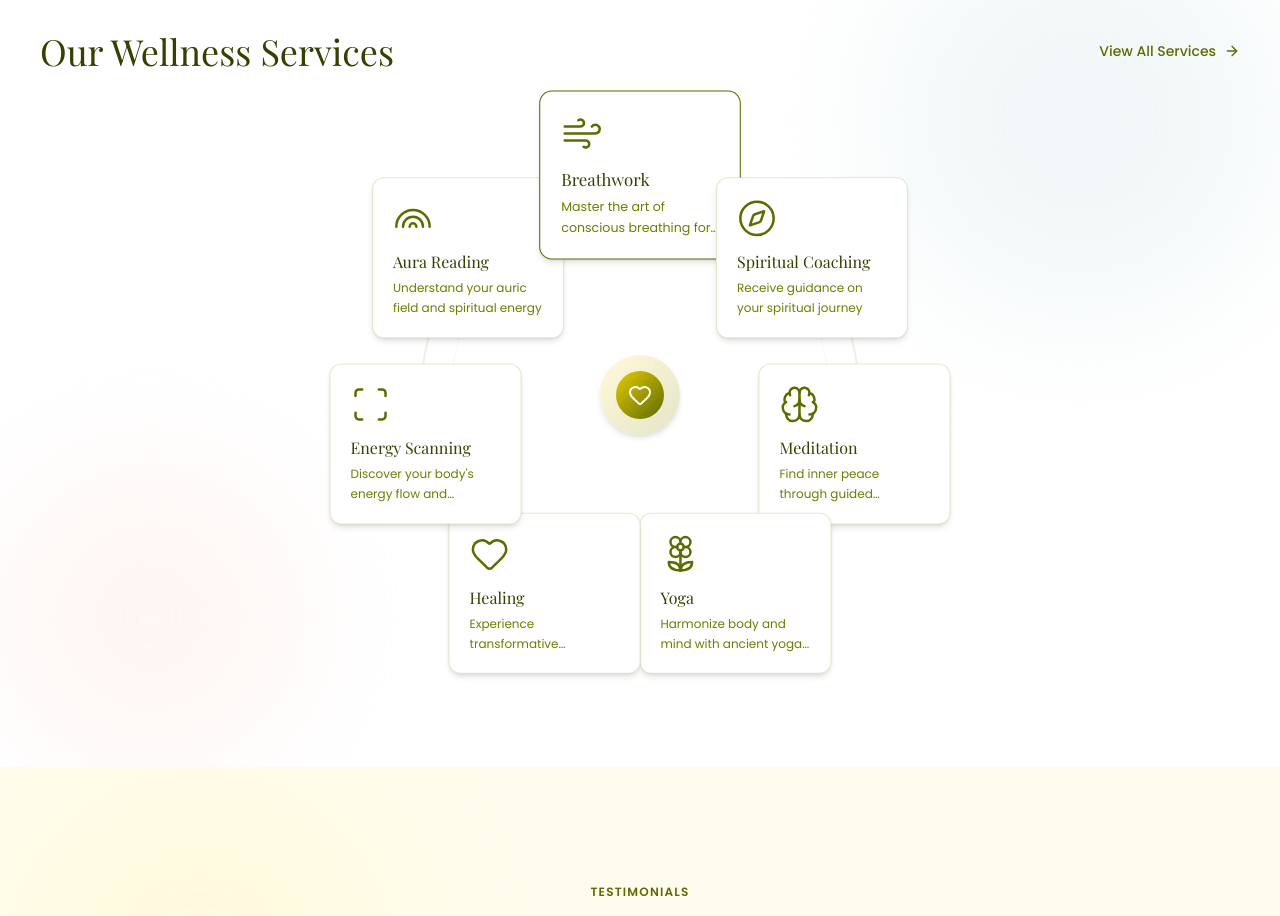
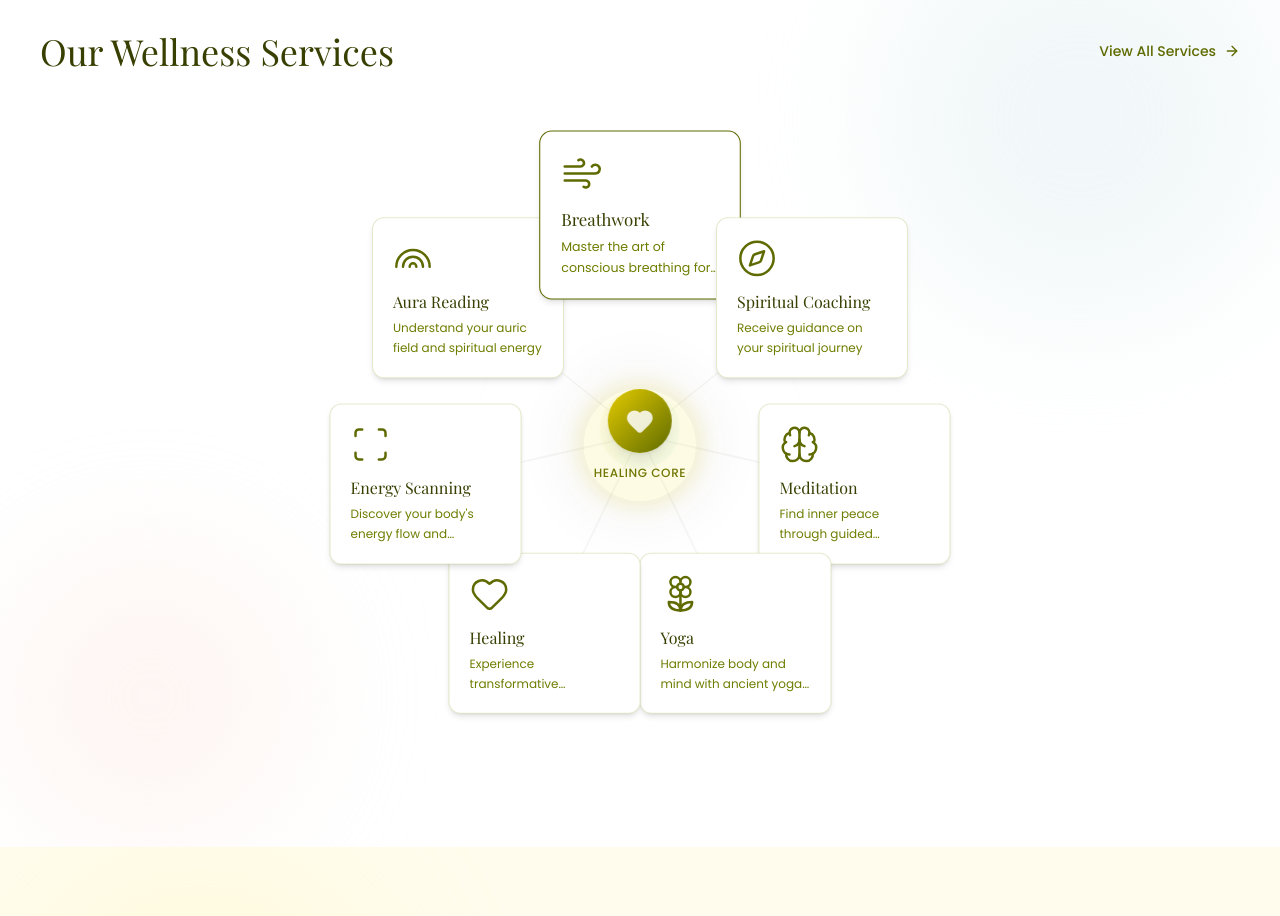
Before and after one commit to gyanamchoudhary/harshollash, a React (Vite) app in the folder app/: page / in a window 1280 px wide. Shown: the part 2380-3296 px from the top of the page. Built offline with nearby package versions, Linux system fonts and the light colour scheme; a web font is replaced by a local one.

Commit message:
feat: chakra-style services orbit with breathing heart and SVG spokes

```diff
--- a/app/src/index.css
+++ b/app/src/index.css
@@ -80,3 +80,44 @@
 .animate-marquee:hover {
   animation-play-state: paused;
 }
+
+@keyframes breathe {
+  0%, 100% {
+    transform: scale(1);
+    opacity: 0.85;
+  }
+  50% {
+    transform: scale(1.18);
+    opacity: 1;
+  }
+}
+
+@keyframes glow-pulse {
+  0%, 100% {
+    box-shadow: 0 0 20px 8px rgba(229, 204, 0, 0.15), 0 0 60px 20px rgba(56, 63, 0, 0.05);
+  }
+  50% {
+    box-shadow: 0 0 40px 16px rgba(229, 204, 0, 0.3), 0 0 100px 40px rgba(56, 63, 0, 0.1);
+  }
+}
+
+@keyframes spoke-shimmer {
+  0%, 100% {
+    opacity: 0.08;
+  }
+  50% {
+    opacity: 0.2;
+  }
+}
+
+.animate-breathe {
+  animation: breathe 3s ease-in-out infinite;
+}
+
+.animate-glow-pulse {
+  animation: glow-pulse 3s ease-in-out infinite;
+}
+
+.animate-spoke-shimmer {
+  animation: spoke-shimmer 4s ease-in-out infinite;
+}
--- a/app/src/sections/home/ServicesOverviewSection.tsx
+++ b/app/src/sections/home/ServicesOverviewSection.tsx
@@ -15,17 +15,30 @@ export default function ServicesOverviewSection() {
   const [activeIndex, setActiveIndex] = useState(0);
   const [isPaused, setIsPaused] = useState(false);
 
+  const serviceCount = services.length;
+
   // Auto-rotate clockwise
   useEffect(() => {
     if (isPaused) return;
     const interval = setInterval(() => {
-      setActiveIndex((prev) => (prev + 1) % services.length);
+      setActiveIndex((prev) => (prev + 1) % serviceCount);
     }, 3000);
     return () => clearInterval(interval);
-  }, [isPaused]);
+  }, [isPaused, serviceCount]);
 
   // Which card is currently at the top position
-  const topIndex = (services.length - activeIndex) % services.length;
+  const topIndex = (serviceCount - activeIndex) % serviceCount;
+
+  // Generate spoke lines for SVG — static positions based on service count
+  const spokeRadius = 420;
+  const center = 500;
+  const spokes = Array.from({ length: serviceCount }, (_, i) => {
+    const angleDeg = i * (360 / serviceCount) - 90;
+    const angleRad = (angleDeg * Math.PI) / 180;
+    const x2 = center + Math.cos(angleRad) * spokeRadius;
+    const y2 = center + Math.sin(angleRad) * spokeRadius;
+    return { x2, y2, delay: i * 0.6 };
+  });
 
   return (
     <section className="py-20 lg:py-28 bg-white relative overflow-hidden">
@@ -52,24 +65,85 @@ export default function ServicesOverviewSection() {
         {/* Orbit Carousel - Desktop */}
         <ScrollReveal>
           <div
-            className="hidden lg:block relative h-[520px]"
+            className="hidden lg:block relative h-[600px]"
             onMouseEnter={() => setIsPaused(true)}
             onMouseLeave={() => setIsPaused(false)}
           >
-            {/* Center decoration */}
-            <div className="absolute top-1/2 left-1/2 -translate-x-1/2 -translate-y-1/2 w-20 h-20 rounded-full bg-gradient-to-br from-yellow-100 to-sage-50 flex items-center justify-center shadow-md z-10">
-              <div className="w-12 h-12 rounded-full bg-gradient-to-br from-yellow-500 to-green-800 flex items-center justify-center">
-                <Heart className="w-6 h-6 text-white" />
+            {/* SVG Chakra Spokes */}
+            <svg
+              className="absolute inset-0 w-full h-full pointer-events-none"
+              viewBox="0 0 1000 1000"
+              preserveAspectRatio="xMidYMid meet"
+            >
+              {/* Outer subtle ring */}
+              <circle
+                cx={center}
+                cy={center}
+                r={spokeRadius}
+                fill="none"
+                stroke="rgba(56, 63, 0, 0.06)"
+                strokeWidth="1"
+                className="animate-spoke-shimmer"
+              />
+              {/* Inner ring */}
+              <circle
+                cx={center}
+                cy={center}
+                r={spokeRadius * 0.65}
+                fill="none"
+                stroke="rgba(56, 63, 0, 0.04)"
+                strokeWidth="1"
+                className="animate-spoke-shimmer"
+                style={{ animationDelay: '1s' }}
+              />
+              {/* Spokes */}
+              {spokes.map((spoke, i) => (
+                <line
+                  key={i}
+                  x1={center}
+                  y1={center}
+                  x2={spoke.x2}
+                  y2={spoke.y2}
+                  stroke="rgba(56, 63, 0, 0.1)"
+                  strokeWidth="1.5"
+                  strokeLinecap="round"
+                  className="animate-spoke-shimmer"
+                  style={{ animationDelay: `${spoke.delay}s` }}
+                />
+              ))}
+              {/* Small chakra dots at the end of each spoke */}
+              {spokes.map((spoke, i) => (
+                <circle
+                  key={`dot-${i}`}
+                  cx={spoke.x2}
+                  cy={spoke.y2}
+                  r="4"
+                  fill="rgba(229, 204, 0, 0.2)"
+                  className="animate-spoke-shimmer"
+                  style={{ animationDelay: `${spoke.delay + 0.3}s` }}
+                />
+              ))}
+            </svg>
+
+            {/* Center — Breathing Heart */}
+            <div className="absolute top-1/2 left-1/2 -translate-x-1/2 -translate-y-1/2 z-10 flex flex-col items-center">
+              {/* Outer glow ring */}
+              <div className="absolute w-28 h-28 rounded-full bg-yellow-400/10 animate-glow-pulse" />
+              {/* Pulsing aura ring */}
+              <div className="absolute w-20 h-20 rounded-full bg-gradient-to-br from-yellow-200/30 to-green-200/20 animate-breathe" />
+              {/* Main center circle */}
+              <div className="relative w-16 h-16 rounded-full bg-gradient-to-br from-yellow-500 to-green-800 flex items-center justify-center shadow-lg">
+                <Heart className="w-7 h-7 text-white animate-breathe" fill="white" />
               </div>
+              {/* Label */}
+              <p className="mt-3 font-body text-xs font-medium text-green-800 tracking-wider uppercase">
+                Healing Core
+              </p>
             </div>
 
-            {/* Orbit trail */}
-            <div className="absolute top-1/2 left-1/2 -translate-x-1/2 -translate-y-1/2 w-[440px] h-[440px] rounded-full border-2 border-green-800/10" />
-            <div className="absolute top-1/2 left-1/2 -translate-x-1/2 -translate-y-1/2 w-[380px] h-[380px] rounded-full border border-green-800/5" />
-
-            {/* Service cards */}
+            {/* Service cards orbiting */}
             {services.map((service, index) => {
-              const angle = (index * (360 / services.length) - 90 + activeIndex * (360 / services.length)) * (Math.PI / 180);
+              const angle = (index * (360 / serviceCount) - 90 + activeIndex * (360 / serviceCount)) * (Math.PI / 180);
               const radius = 220;
               const x = Math.cos(angle) * radius;
               const y = Math.sin(angle) * radius;
```
